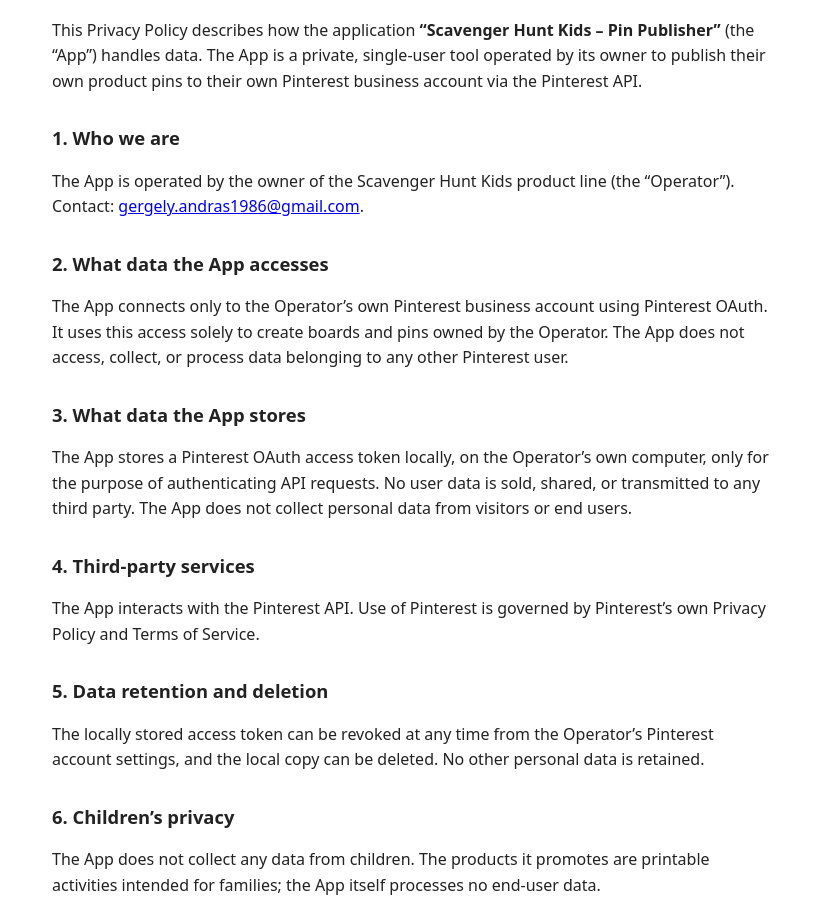
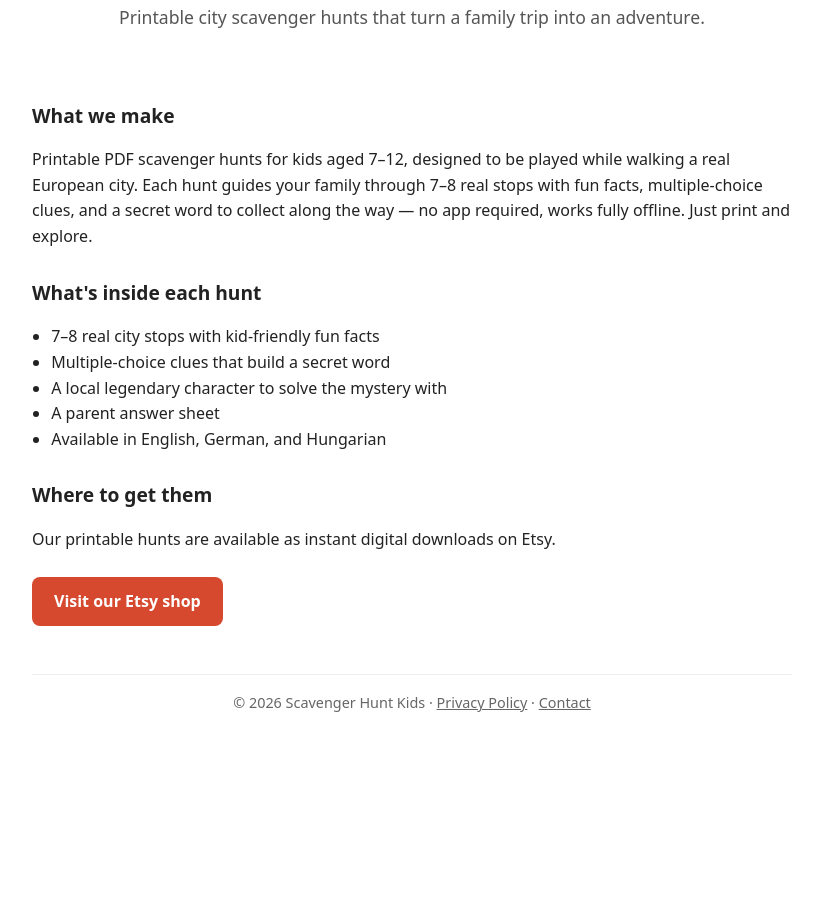
Before and after one commit to scavengerhuntkids/scavengerhuntkids.github.io, a plain HTML site: page index.html in a window 1280 px wide. Shown: the part 122-1046 px from the top of the page, without its empty margins (228-1048 px from the left). After the commit the page ends 868 px from the top, so only its background shows below. Drawn offline with Linux system fonts and the light colour scheme.

Commit message:
Add landing homepage; move privacy policy to /privacy/

```diff
--- a/index.html
+++ b/index.html
@@ -3,61 +3,58 @@
 <head>
   <meta charset="utf-8">
   <meta name="viewport" content="width=device-width, initial-scale=1">
-  <title>Privacy Policy — Scavenger Hunt Kids</title>
+  <title>Scavenger Hunt Kids — Printable City Scavenger Hunts</title>
   <style>
-    body { font-family: system-ui, -apple-system, Arial, sans-serif; max-width: 720px;
-           margin: 40px auto; padding: 0 20px; line-height: 1.6; color: #222; }
-    h1 { font-size: 1.6rem; }
-    h2 { font-size: 1.15rem; margin-top: 1.8rem; }
-    footer { margin-top: 3rem; font-size: 0.85rem; color: #666; }
+    body { font-family: system-ui, -apple-system, Arial, sans-serif; max-width: 760px;
+           margin: 0 auto; padding: 0 20px; line-height: 1.6; color: #222; }
+    header { text-align: center; padding: 56px 0 24px; }
+    h1 { font-size: 2rem; margin: 0 0 8px; }
+    .tag { color: #555; font-size: 1.1rem; }
+    section { margin: 28px 0; }
+    h2 { font-size: 1.2rem; }
+    .cta { display: inline-block; margin-top: 8px; padding: 12px 22px; background: #d6492f;
+           color: #fff; text-decoration: none; border-radius: 8px; font-weight: 600; }
+    ul { padding-left: 1.2rem; }
+    footer { margin: 48px 0 32px; padding-top: 16px; border-top: 1px solid #eee;
+             font-size: 0.9rem; color: #666; text-align: center; }
+    footer a { color: #666; }
   </style>
 </head>
 <body>
-  <h1>Privacy Policy</h1>
-  <p><strong>Last updated:</strong> 21 June 2026</p>
+  <header>
+    <h1>Scavenger Hunt Kids</h1>
+    <p class="tag">Printable city scavenger hunts that turn a family trip into an adventure.</p>
+  </header>
 
-  <p>This Privacy Policy describes how the application
-  <strong>“Scavenger Hunt Kids – Pin Publisher”</strong> (the “App”) handles data.
-  The App is a private, single-user tool operated by its owner to publish their own
-  product pins to their own Pinterest business account via the Pinterest API.</p>
+  <section>
+    <h2>What we make</h2>
+    <p>Printable PDF scavenger hunts for kids aged 7–12, designed to be played while
+    walking a real European city. Each hunt guides your family through 7–8 real stops
+    with fun facts, multiple-choice clues, and a secret word to collect along the way —
+    no app required, works fully offline. Just print and explore.</p>
+  </section>
 
-  <h2>1. Who we are</h2>
-  <p>The App is operated by the owner of the Scavenger Hunt Kids product line
-  (the “Operator”). Contact: <a href="mailto:gergely.andras1986@gmail.com">gergely.andras1986@gmail.com</a>.</p>
+  <section>
+    <h2>What's inside each hunt</h2>
+    <ul>
+      <li>7–8 real city stops with kid-friendly fun facts</li>
+      <li>Multiple-choice clues that build a secret word</li>
+      <li>A local legendary character to solve the mystery with</li>
+      <li>A parent answer sheet</li>
+      <li>Available in English, German, and Hungarian</li>
+    </ul>
+  </section>
 
-  <h2>2. What data the App accesses</h2>
-  <p>The App connects only to the Operator’s own Pinterest business account using
-  Pinterest OAuth. It uses this access solely to create boards and pins owned by the
-  Operator. The App does not access, collect, or process data belonging to any other
-  Pinterest user.</p>
+  <section>
+    <h2>Where to get them</h2>
+    <p>Our printable hunts are available as instant digital downloads on Etsy.</p>
+    <a class="cta" href="https://www.etsy.com/shop/ScavengerHuntKids">Visit our Etsy shop</a>
+  </section>
 
-  <h2>3. What data the App stores</h2>
-  <p>The App stores a Pinterest OAuth access token locally, on the Operator’s own
-  computer, only for the purpose of authenticating API requests. No user data is
-  sold, shared, or transmitted to any third party. The App does not collect personal
-  data from visitors or end users.</p>
-
-  <h2>4. Third-party services</h2>
-  <p>The App interacts with the Pinterest API. Use of Pinterest is governed by
-  Pinterest’s own Privacy Policy and Terms of Service.</p>
-
-  <h2>5. Data retention and deletion</h2>
-  <p>The locally stored access token can be revoked at any time from the Operator’s
-  Pinterest account settings, and the local copy can be deleted. No other personal
-  data is retained.</p>
-
-  <h2>6. Children’s privacy</h2>
-  <p>The App does not collect any data from children. The products it promotes are
-  printable activities intended for families; the App itself processes no end-user data.</p>
-
-  <h2>7. Changes to this policy</h2>
-  <p>This policy may be updated from time to time. The “Last updated” date above
-  reflects the most recent revision.</p>
-
-  <h2>8. Contact</h2>
-  <p>Questions about this policy can be sent to
-  <a href="mailto:gergely.andras1986@gmail.com">gergely.andras1986@gmail.com</a>.</p>
-
-  <footer>© 2026 Scavenger Hunt Kids. All rights reserved.</footer>
+  <footer>
+    © 2026 Scavenger Hunt Kids ·
+    <a href="/privacy/">Privacy Policy</a> ·
+    <a href="mailto:gergely.andras1986@gmail.com">Contact</a>
+  </footer>
 </body>
 </html>
```
Also changed, not shown: privacy/index.html (added, +63 -0 lines).
